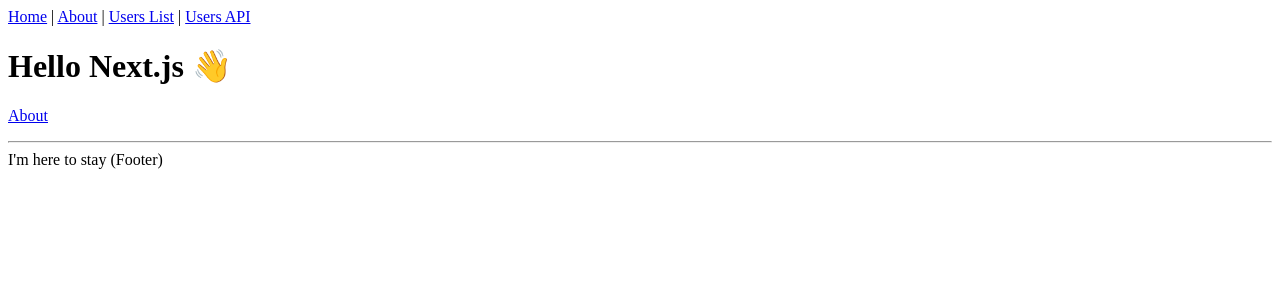
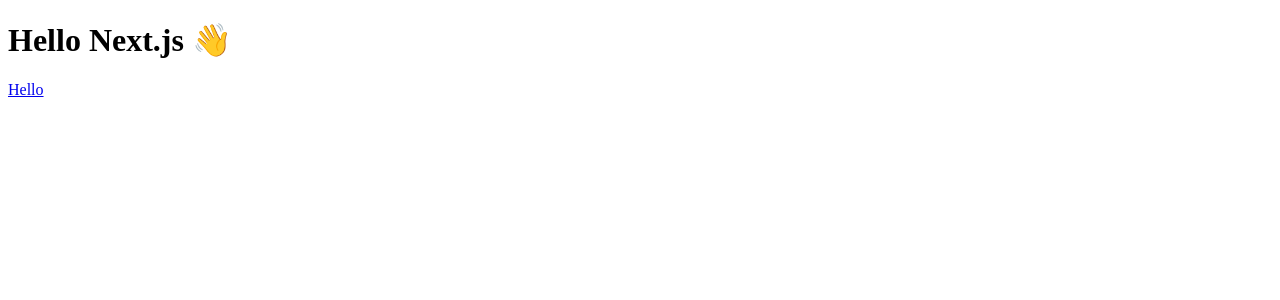
Before and after one commit to Tetsuya-Minase/program-samples, a Next.js app in the folder mdx-sample/: page / in a window 1280 px wide. Shown: the top 300 px of the page. Built offline with nearby package versions, Linux system fonts and the light colour scheme.

Commit message:
feat: remove unused samples.

```diff
--- a/mdx-sample/components/Layout.tsx
+++ /dev/null
@@ -1,41 +0,0 @@
-import React, { ReactNode } from 'react'
-import Link from 'next/link'
-import Head from 'next/head'
-
-type Props = {
-  children?: ReactNode
-  title?: string
-}
-
-const Layout = ({ children, title = 'This is the default title' }: Props) => (
-  <div>
-    <Head>
-      <title>{title}</title>
-      <meta charSet="utf-8" />
-      <meta name="viewport" content="initial-scale=1.0, width=device-width" />
-    </Head>
-    <header>
-      <nav>
-        <Link href="/">
-          <a>Home</a>
-        </Link>{' '}
-        |{' '}
-        <Link href="/about">
-          <a>About</a>
-        </Link>{' '}
-        |{' '}
-        <Link href="/users">
-          <a>Users List</a>
-        </Link>{' '}
-        | <a href="/api/users">Users API</a>
-      </nav>
-    </header>
-    {children}
-    <footer>
-      <hr />
-      <span>I'm here to stay (Footer)</span>
-    </footer>
-  </div>
-)
-
-export default Layout
--- a/mdx-sample/pages/api/users/index.ts
+++ /dev/null
@@ -1,16 +0,0 @@
-import { NextApiRequest, NextApiResponse } from 'next'
-import { sampleUserData } from '../../../utils/sample-data'
-
-const handler = (_req: NextApiRequest, res: NextApiResponse) => {
-  try {
-    if (!Array.isArray(sampleUserData)) {
-      throw new Error('Cannot find user data')
-    }
-
-    res.status(200).json(sampleUserData)
-  } catch (err) {
-    res.status(500).json({ statusCode: 500, message: err.message })
-  }
-}
-
-export default handler
--- a/mdx-sample/pages/index.tsx
+++ b/mdx-sample/pages/index.tsx
@@ -1,15 +1,14 @@
 import Link from 'next/link'
-import Layout from '../components/Layout'
 
 const IndexPage = () => (
-  <Layout title="Home | Next.js + TypeScript Example">
+  <>
     <h1>Hello Next.js 👋</h1>
     <p>
-      <Link href="/about">
-        <a>About</a>
+      <Link href="/hello">
+        <a>Hello</a>
       </Link>
     </p>
-  </Layout>
+  </>
 )
 
 export default IndexPage
--- a/mdx-sample/utils/sample-data.ts
+++ /dev/null
@@ -1,9 +0,0 @@
-import { User } from '../interfaces'
-
-/** Dummy user data. */
-export const sampleUserData: User[] = [
-  { id: 101, name: 'Alice' },
-  { id: 102, name: 'Bob' },
-  { id: 103, name: 'Caroline' },
-  { id: 104, name: 'Dave' },
-]
```
Also changed, not shown: mdx-sample/components/List.tsx (deleted, +0 -19 lines), mdx-sample/components/ListDetail.tsx (deleted, +0 -16 lines), mdx-sample/components/ListItem.tsx (deleted, +0 -18 lines), mdx-sample/interfaces/index.ts (deleted, +0 -10 lines), mdx-sample/pages/about.tsx (deleted, +0 -16 lines), mdx-sample/pages/users/[id].tsx (deleted, +0 -61 lines), mdx-sample/pages/users/index.tsx (deleted, +0 -37 lines).
